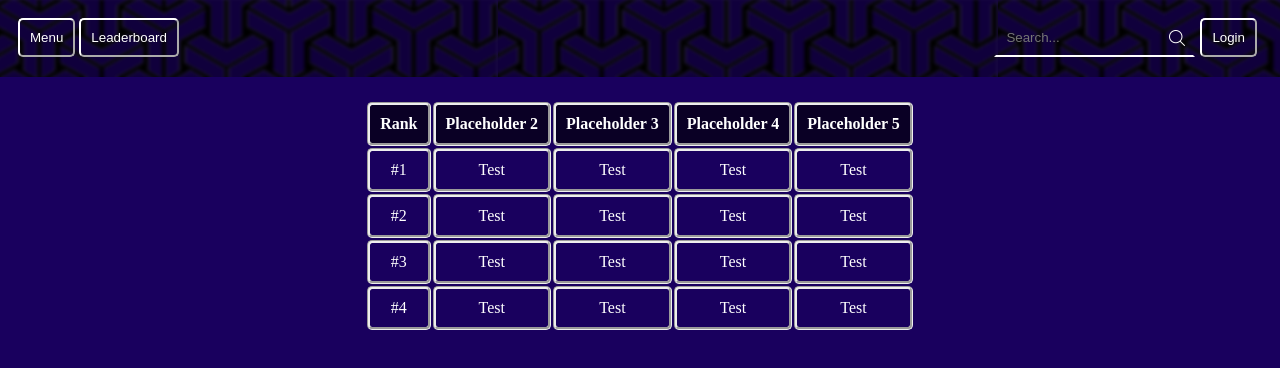
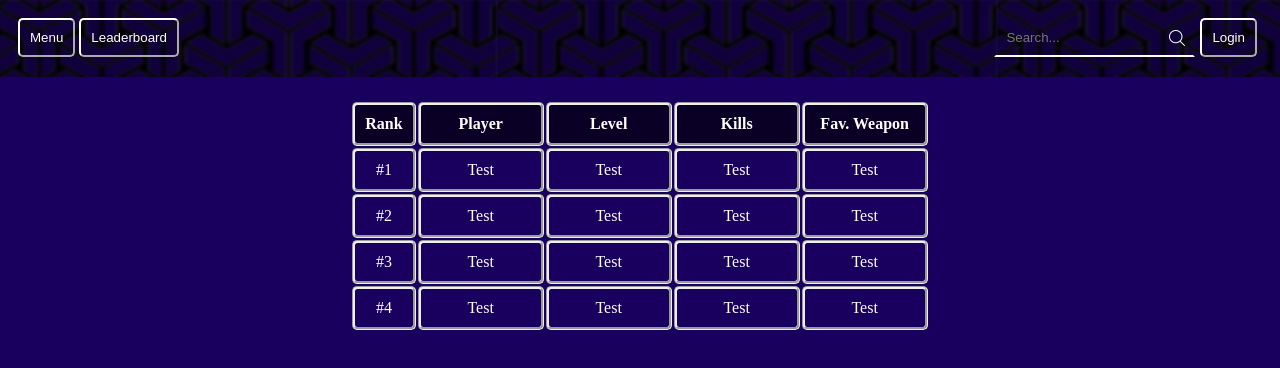
Before and after one commit to ovirtanen0/scrum-projekti, a plain HTML site: page FRONTEND/index.html in a window 1280 px wide. Drawn offline with Linux system fonts and the light colour scheme.

Commit message:
Updated Table Names

```diff
--- a/FRONTEND/index.html
+++ b/FRONTEND/index.html
@@ -17,38 +17,38 @@
         <table class="tables">
             <tr>
                 <th>Rank</th>
-                <th>Placeholder 2</th>
-                <th>Placeholder 3</th>
-                <th>Placeholder 4</th>
-                <th>Placeholder 5</th>
+                <th class="widetable">Player</th>
+                <th class="widetable">Level</th>
+                <th class="widetable">Kills</th>
+                <th class="widetable">Fav. Weapon</th>
             </tr>
             <tr>
                 <td>#1</td>
-                <td>Test</td>
-                <td>Test</td>
-                <td>Test</td>
-                <td>Test</td>
+                <td class="widetable">Test</td>
+                <td class="widetable">Test</td>
+                <td class="widetable">Test</td>
+                <td class="widetable">Test</td>
             </tr>
             <tr>
                 <td>#2</td>
-                <td>Test</td>
-                <td>Test</td>
-                <td>Test</td>
-                <td>Test</td>
+                <td class="widetable">Test</td>
+                <td class="widetable">Test</td>
+                <td class="widetable">Test</td>
+                <td class="widetable">Test</td>
             </tr>
             <tr>
                 <td>#3</td>
-                <td>Test</td>
-                <td>Test</td>
-                <td>Test</td>
-                <td>Test</td>
+                <td class="widetable">Test</td>
+                <td class="widetable">Test</td>
+                <td class="widetable">Test</td>
+                <td class="widetable">Test</td>
             </tr>
             <tr>
                 <td>#4</td>
-                <td>Test</td>
-                <td>Test</td>
-                <td>Test</td>
-                <td>Test</td>
+                <td class="widetable">Test</td>
+                <td class="widetable">Test</td>
+                <td class="widetable">Test</td>
+                <td class="widetable">Test</td>
             </tr>
         </table>
     </center>
--- a/FRONTEND/styles.css
+++ b/FRONTEND/styles.css
@@ -53,3 +53,6 @@ td {
     border-radius: 5px;
     text-align: center;
 }
+.widetable {
+    min-width: 100px;
+}
```
